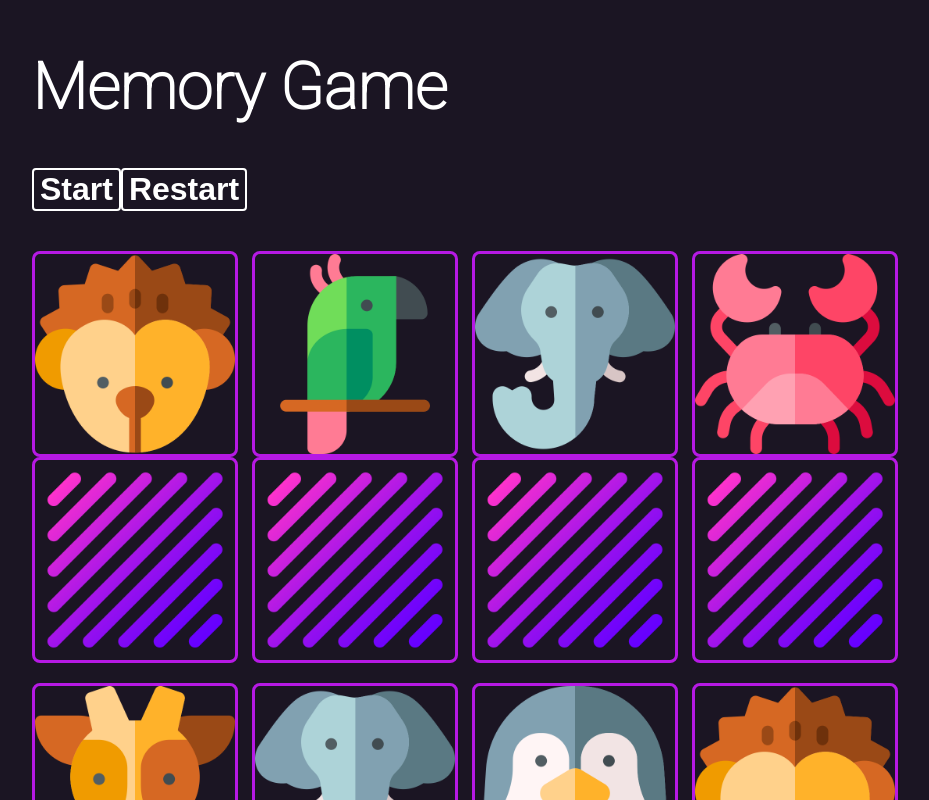
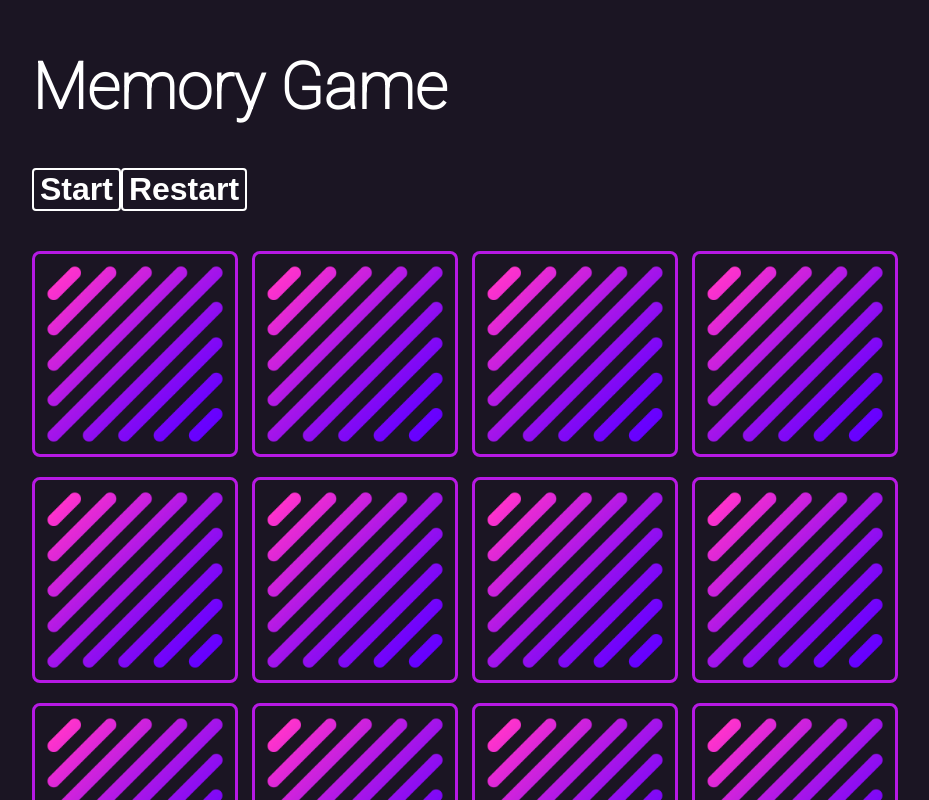
Before and after one commit to patoowa/CodersLab---project---Memory-game, a React (Vite) app in the folder memory-game/: page / in a window 1280 px wide. Both pictures are taken after a click on the button "Start". Shown: the top 800 px of the page, without its empty margins (178-1107 px from the left). Built offline with nearby package versions, Linux system fonts and the light colour scheme.

Commit message:
flipping the cards function

```diff
--- a/memory-game/src/App.jsx
+++ b/memory-game/src/App.jsx
@@ -47,7 +47,7 @@
         reset()
       }else {
         console.log('do not match')
-        reset()
+        setTimeout(()=> reset(),1000)
       }
     }
 
@@ -71,7 +71,7 @@
         <div className ="grid">
           {
             cards.map(img => (
-              <Card key={img.id} img = {img} status={img.status} handleTurningCards={handleTurningCards}/>
+              <Card key={img.id} img = {img} status={img.status} handleTurningCards={handleTurningCards} choosed = {img === choice1 || img === choice2 || img.matched}/>
 
             ))
           }
--- a/memory-game/src/components/Card.jsx
+++ b/memory-game/src/components/Card.jsx
@@ -1,7 +1,7 @@
 import React from 'react'
 import './Card.scss'
 
-function Card({img, handleTurningCards}) {
+function Card({img, handleTurningCards, choosed}) {
 
     const handleClick = () => {
         handleTurningCards(img)
@@ -9,7 +9,7 @@
 
   return (
     <div className="img">
-        <div>
+        <div className = {choosed ? "choosed" : ""}>
             <img src={img.src} className="frontSide" />
             <img src="/img/background.png" className ="backSide" onClick={handleClick} />
         </div>
--- a/memory-game/src/components/Card.scss
+++ b/memory-game/src/components/Card.scss
@@ -8,3 +8,14 @@
     border: 3px solid #B619E4;
     border-radius: 8px;
 }
+
+.frontSide {
+    transform: rotateY(90deg);
+    position: absolute;
+    background-color: #B619E4;
+
+}
+
+.choosed .frontSide {
+    transform: rotateY(0deg);
+}
```
